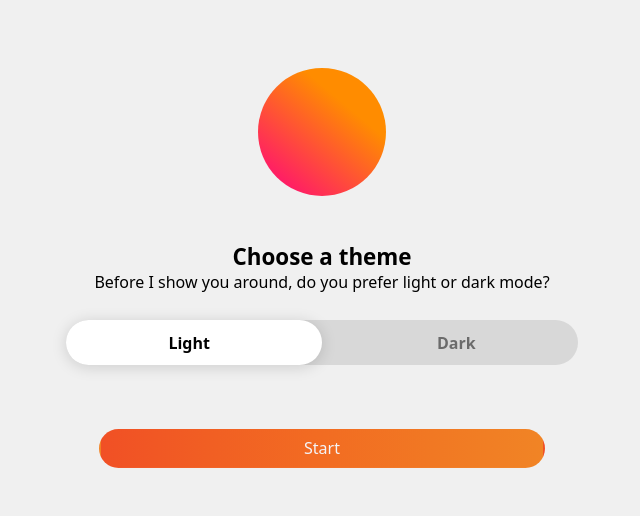
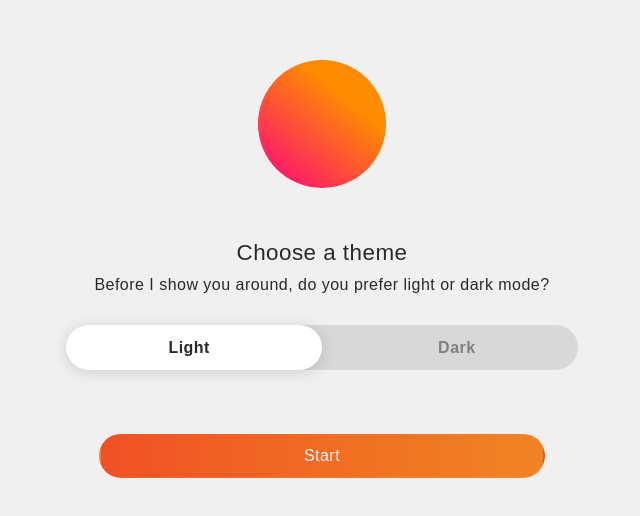
Before and after one commit to oniks98/personal-website, a website built with Vite: page src/index.html in a window 1280 px wide. Shown: the part 152-668 px from the top of the page, without its empty margins (318-958 px from the left). Built offline with nearby package versions, Linux system fonts and the light colour scheme.

Commit message:
add theme

```diff
--- /dev/null
+++ b/src/css/base/fonts.css
@@ -0,0 +1,38 @@
+@font-face {
+  font-family: 'Impact';
+  src: url('./fonts/impact.ttf') format('truetype');
+  font-style: normal;
+  font-weight: 400;
+}
+
+@font-face {
+  font-display: swap;
+  font-family: 'Poppins';
+  font-style: normal;
+  font-weight: 300;
+  src: url('./fonts/poppins-v21-latin-300.woff2') format('woff2');
+}
+
+@font-face {
+  font-display: swap;
+  font-family: 'Poppins';
+  font-style: normal;
+  font-weight: 400;
+  src: url('./fonts/poppins-v21-latin-regular.woff2') format('woff2');
+}
+
+@font-face {
+  font-display: swap;
+  font-family: 'Poppins';
+  font-style: normal;
+  font-weight: 500;
+  src: url('./fonts/poppins-v21-latin-500.woff2') format('woff2');
+}
+
+@font-face {
+  font-display: swap;
+  font-family: 'Poppins';
+  font-style: normal;
+  font-weight: 600;
+  src: url('./fonts/poppins-v21-latin-600.woff2');
+}
--- a/src/css/base/global.css
+++ b/src/css/base/global.css
@@ -1,10 +1,16 @@
 body {
   min-width: 100vw;
   min-height: 100vh;
-  color: var(--main-color);
-  background-color: var(--main-bcg);
   margin: 0;
   padding: 0;
+  font-family: 'Poppins', sans-serif;
+  font-weight: 300;
+  font-size: 16px;
+  line-height: 1.5;
+  letter-spacing: 0.03em;
+
+  color: var(--main-cl);
+  background-color: var(--main-bcg);
 }
 
 main {
--- a/src/css/components/components.css
+++ b/src/css/components/components.css
@@ -1,6 +1,6 @@
-@import url('./logo.css');
-@import url('./modal.css');
-@import url('./menu.css');
-@import url('./swiper.css');
+/* @import url('./logo.css'); */
+/* @import url('./modal.css'); */
+/* @import url('./menu.css'); */
+/* @import url('./swiper.css'); */
 @import url('./to-top.css');
 @import url('./theme.css');
--- a/src/css/partials/header.css
+++ b/src/css/partials/header.css
@@ -23,7 +23,7 @@
 .toggle-main label::after {
   background: linear-gradient(40deg, #00b068, #00b068 70%);
   border-radius: 50%;
-  content: ' ';
+  content: '';
   cursor: pointer;
   display: inline-block;
   position: absolute;
@@ -35,11 +35,10 @@
 }
 
 .toggle-main input[type='checkbox']:checked ~ label {
-  background-color: #26242e;
-  border-color: #8983f7;
+  background-color: #292929;
 }
 
 .toggle-main input[type='checkbox']:checked ~ label::after {
   background: linear-gradient(40deg, #00b068, #00b068 70%);
-  transform: translateX(40px);
+  transform: translateX(22px);
 }
--- a/src/css/partials/partials.css
+++ b/src/css/partials/partials.css
@@ -1,9 +1,9 @@
 @import url('./header.css');
-@import url('./hero.css');
-@import url('./about.css');
-@import url('./projects.css');
-@import url('./benefits.css');
-@import url('./questions.css');
-@import url('./reviews.css');
-@import url('./collaboration.css');
-@import url('./footer.css');
+/* @import url('./hero.css'); */
+/* @import url('./about.css'); */
+/* @import url('./projects.css'); */
+/* @import url('./benefits.css'); */
+/* @import url('./questions.css'); */
+/* @import url('./reviews.css'); */
+/* @import url('./collaboration.css'); */
+/* @import url('./footer.css'); */
--- a/src/index.html
+++ b/src/index.html
@@ -3,13 +3,17 @@
   <head>
     <meta charset="UTF-8" />
     <link rel="icon" type="image/png" sizes="16x16" href="/favicon.png" />
+    <meta
+      name="description"
+      content="Welcome to my personal landing page! Explore my experience as a Frontend Developer and discover the innovative projects I've worked on. Let's connect and collaborate!"
+    />
     <meta name="viewport" content="width=device-width, initial-scale=1.0" />
     <title>Portfolio 2.0</title>
-    <link rel="stylesheet" href="./css/styles.css" />
     <link
       rel="stylesheet"
       href="https://cdn.jsdelivr.net/npm/swiper@11/swiper-bundle.min.css"
     />
+    <link rel="stylesheet" href="css/styles.css" />
   </head>
   <body>
     <load src="partials/header.html" />
--- a/src/js/handleStart.js
+++ b/src/js/handleStart.js
@@ -10,10 +10,16 @@ function handleStart() {
 
   document.documentElement.setAttribute('data-theme', theme);
 
+  const toggleMain = document.querySelector('#toggle-main');
+  if (toggleMain) {
+    toggleMain.checked = theme === 'dark';
+  } else {
+    console.error('#toggle-main not found');
+  }
+
   setTimeout(() => {
-    const appSection = document.querySelector('.App');
-    if (appSection) {
-      appSection.style.display = 'none';
+    if (page) {
+      page.style.display = 'none';
     } else {
       console.error('.App section not found');
     }
@@ -45,7 +51,6 @@ function handleStart() {
 
 document.querySelector('.start-btn').addEventListener('click', handleStart);
 
-// Toggle switch theme handler
 document.querySelector('#toggle-main').addEventListener('change', () => {
   const isDarkMode = document.querySelector('#toggle-main').checked;
   const theme = isDarkMode ? 'dark' : 'light';
```
Also changed, not shown: src/fonts/impact.ttf (added).
